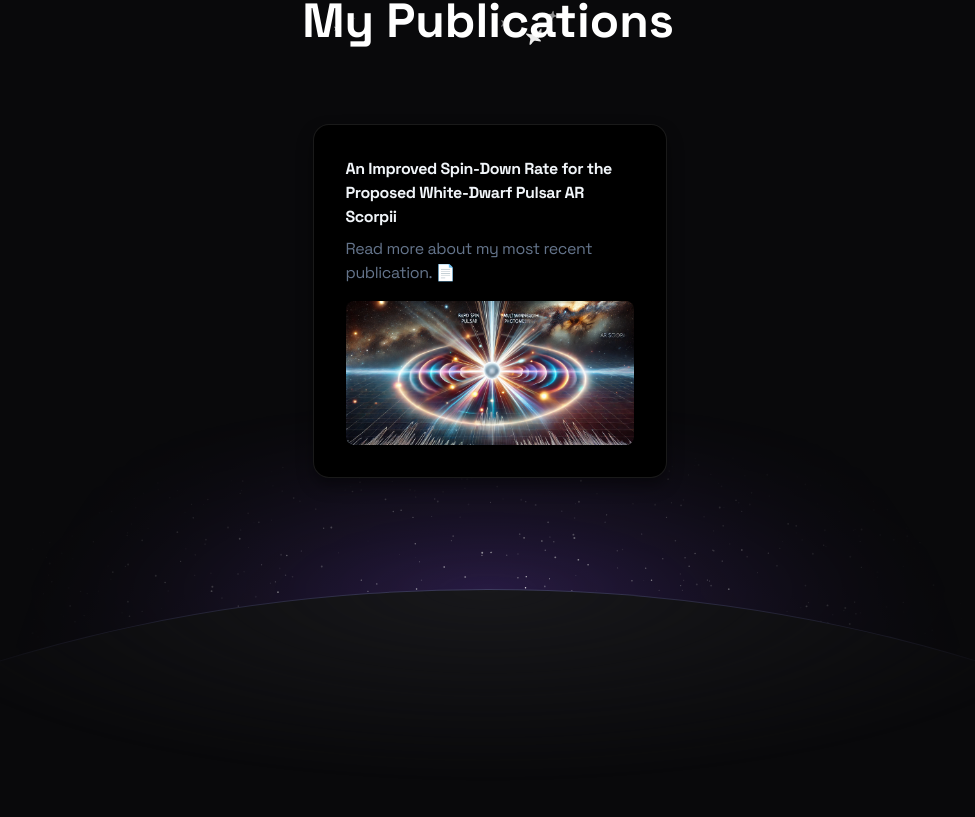
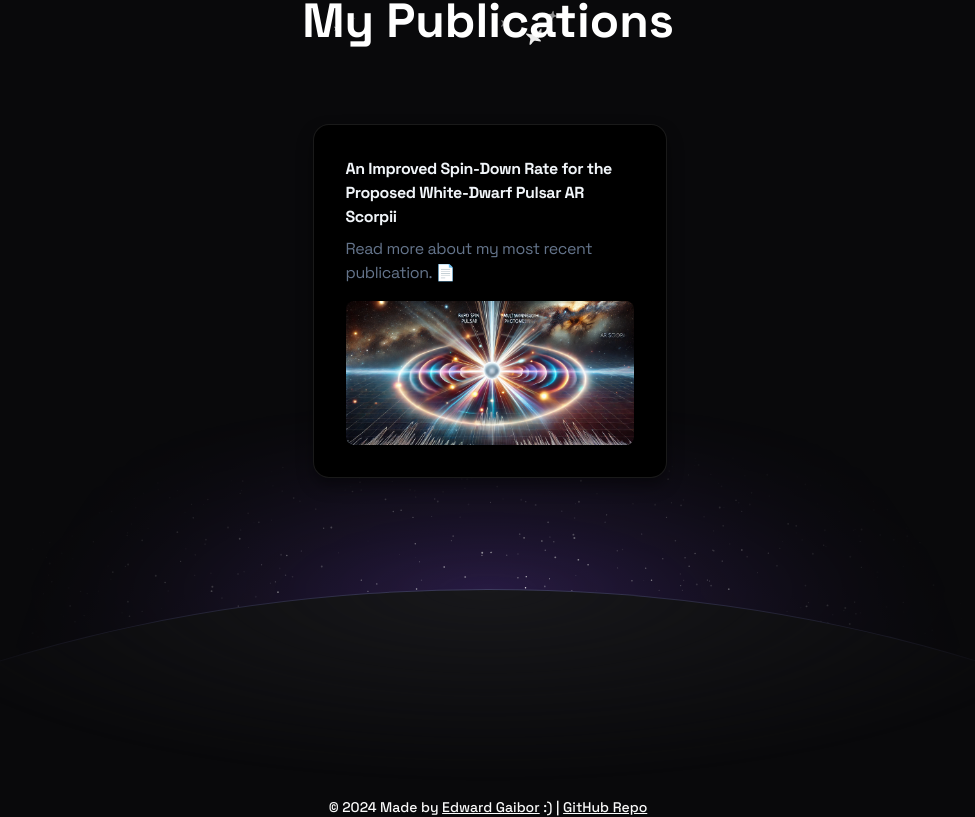
Before and after one commit to gaiborjosue/portfolio-yadira, a Next.js app: page / in a window 1280 px wide. Shown: the part 4773-5590 px from the top of the page, without its empty margins (152-1127 px from the left). Built offline with nearby package versions, Linux system fonts and the light colour scheme.

Commit message:
feat(page): Added footer and fixed navbar items

```diff
--- /dev/null
+++ b/app/(home)/components/Footer.jsx
@@ -0,0 +1,17 @@
+
+export default function FooterMinimal() {
+  return (
+    <footer className="bg-transparent px-4 py-6 sm:px-6 lg:px-8">
+      <div className="container mx-auto flex items-center justify-center">
+        <p className="text-sm font-medium text-foreground">
+          &copy; 2024 Made by <a href="https://edwardgaibor.me" target="_blank" className="underline">
+            Edward Gaibor
+          </a> :) |{" "}
+          <a href="https://github.com/gaiborjosue/portfolio-yadira" target="_blank" className="underline">
+            GitHub Repo
+          </a>
+        </p>
+      </div>
+    </footer>
+  )
+}
--- a/app/(home)/components/SparkSection.tsx
+++ b/app/(home)/components/SparkSection.tsx
@@ -26,7 +26,7 @@ export default function Page() {
               <div className="flex flex-1 w-full rounded-lg mt-4 bg-cover bg-center" style={{backgroundImage: "url('/images/paper_1.webp')"}} />
             </div>
           </PinContainer>
-        </div>
+      </div>
 
       <div className="relative -mt-60 h-96 w-full overflow-hidden [mask-image:radial-gradient(50%_50%,white,transparent)] before:absolute before:inset-0 before:bg-[radial-gradient(circle_at_bottom_center,#8350e8,transparent_70%)] before:opacity-40 after:absolute after:-left-1/2 after:top-1/2 after:aspect-[1/0.7] after:w-[200%] after:rounded-[100%] after:border-t after:border-[#7876c566] after:bg-zinc-900">
         <Sparkles
--- a/app/(home)/components/aceternity/3d-pin.tsx
+++ b/app/(home)/components/aceternity/3d-pin.tsx
@@ -37,6 +37,7 @@ export const PinContainer = ({
       onMouseEnter={onMouseEnter}
       onMouseLeave={onMouseLeave}
       href={href || "/"}
+      target="_blank"
     >
       <div
         style={{
--- a/app/(home)/components/aceternity/floating-navbar.tsx
+++ b/app/(home)/components/aceternity/floating-navbar.tsx
@@ -72,10 +72,15 @@ export const FloatingNav = ({
             <span className="hidden sm:block text-sm">{navItem.name}</span>
           </Link>
         ))}
-        <button className="border text-sm font-medium relative border-neutral-200 dark:border-white/[0.2] text-black dark:text-white px-4 py-2 rounded-full">
+
+        <a
+          href="/Yadira_CV.pdf"
+          download
+          className="border text-sm font-medium relative border-neutral-200 dark:border-white/[0.2] text-black dark:text-white px-4 py-2 rounded-full inline-flex items-center justify-center"
+        >
           <span>Download CV</span>
           <span className="absolute inset-x-0 w-1/2 mx-auto -bottom-px bg-gradient-to-r from-transparent via-blue-500 to-transparent  h-px" />
-        </button>
+        </a>
       </motion.div>
     </AnimatePresence>
   );
--- a/app/(home)/page.tsx
+++ b/app/(home)/page.tsx
@@ -14,6 +14,8 @@ import { ColorSwapper } from "./components/lunar/ColorSwapper"
 import LoadingPage from './components/LoadingPage'
 import { IconHome, IconBrandLinkedin, IconBrain } from "@tabler/icons-react";
 import { FloatingNav } from "./components/aceternity/floating-navbar";
+
+import FooterMinimal from "./components/Footer";
 
 export default function page() {
 
@@ -32,12 +34,12 @@ export default function page() {
   const navItems = [
     {
       name: "Home",
-      link: "/",
+      link: "#home",
       icon: <IconHome className="h-4 w-4 text-neutral-500 dark:text-white" />,
     },
     {
       name: "Experience",
-      link: "/experience",
+      link: "#experience",
       icon: <IconBrain className="h-4 w-4 text-neutral-500 dark:text-white" />,
     },
     {
@@ -60,14 +62,14 @@ export default function page() {
       <ColorSwapper className={undefined}>
         <ColorSwapper.Portal />
         <ColorSwapper.Group className="relative px-8">
-          <ColorSwapper.Block className="" activeClass="bg-black">
+          <ColorSwapper.Block className="" activeClass="bg-black" id="home">
             <div className='max-w-7xl mx-auto'>
               <HeroSection />
             </div>
           </ColorSwapper.Block>
 
 
-          <ColorSwapper.Block className="" activeClass="bg-[#1a1a2e]">
+          <ColorSwapper.Block className="" activeClass="bg-[#1a1a2e]" id="about">
             <div className='max-w-7xl mx-auto p-5'>
               <TextReveal body={text} className="relative mx-auto h-[200vh] w-full max-w-lg">
                 {(tokens: any[]) => (
@@ -95,7 +97,7 @@ export default function page() {
             </div>
           </ColorSwapper.Block>
 
-          <ColorSwapper.Block className="" activeClass="bg-[#1a1a2e]">
+          <ColorSwapper.Block className="" activeClass="bg-[#1a1a2e]" id="experience">
             <div className='max-w-7xl mx-auto p-5'>
               <Experience />
             </div>
@@ -103,21 +105,25 @@ export default function page() {
 
 
 
-          <ColorSwapper.Block className="" activeClass="bg-[#16213e]">
+          <ColorSwapper.Block className="" activeClass="bg-[#16213e]" id="gallery">
             <div className='max-w-7xl mx-auto p-5'>
               <Gallery />
             </div>
           </ColorSwapper.Block>
 
 
-          <ColorSwapper.Block className="" activeClass="bg-black">
+          <ColorSwapper.Block className="" activeClass="bg-black" id="publications">
             <div className='mx-auto'>
               <SparkSection />
+              <FooterMinimal />
             </div>
           </ColorSwapper.Block>
 
         </ColorSwapper.Group>
+
       </ColorSwapper>
+
+
 
     </div>
     </div>
--- a/tsconfig.json
+++ b/tsconfig.json
@@ -21,6 +21,6 @@
       "@/*": ["./*"]
     }
   },
-  "include": ["next-env.d.ts", "**/*.ts", "**/*.tsx", ".next/types/**/*.ts", "app/(home)/components/lunar/ColorSwapper.jsx", "app/(home)/components/lunar/Sparkles.jsx"],
+  "include": ["next-env.d.ts", "**/*.ts", "**/*.tsx", ".next/types/**/*.ts", "app/(home)/components/lunar/ColorSwapper.jsx", "app/(home)/components/lunar/Sparkles.jsx", "app/(home)/components/Footer.jsx"],
   "exclude": ["node_modules"]
 }
```
Also changed, not shown: 1 other file (tests, documents, lock files or other folders).
